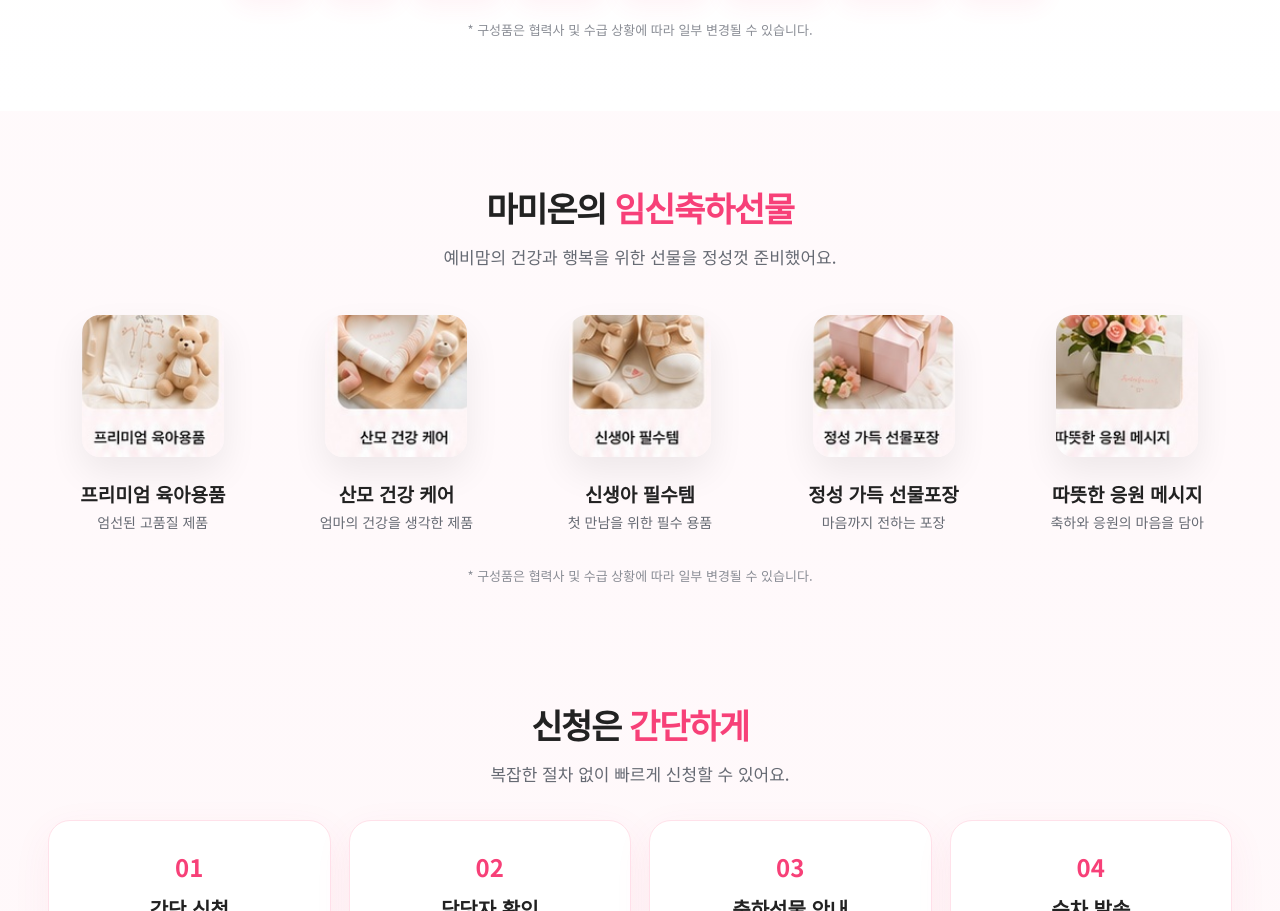
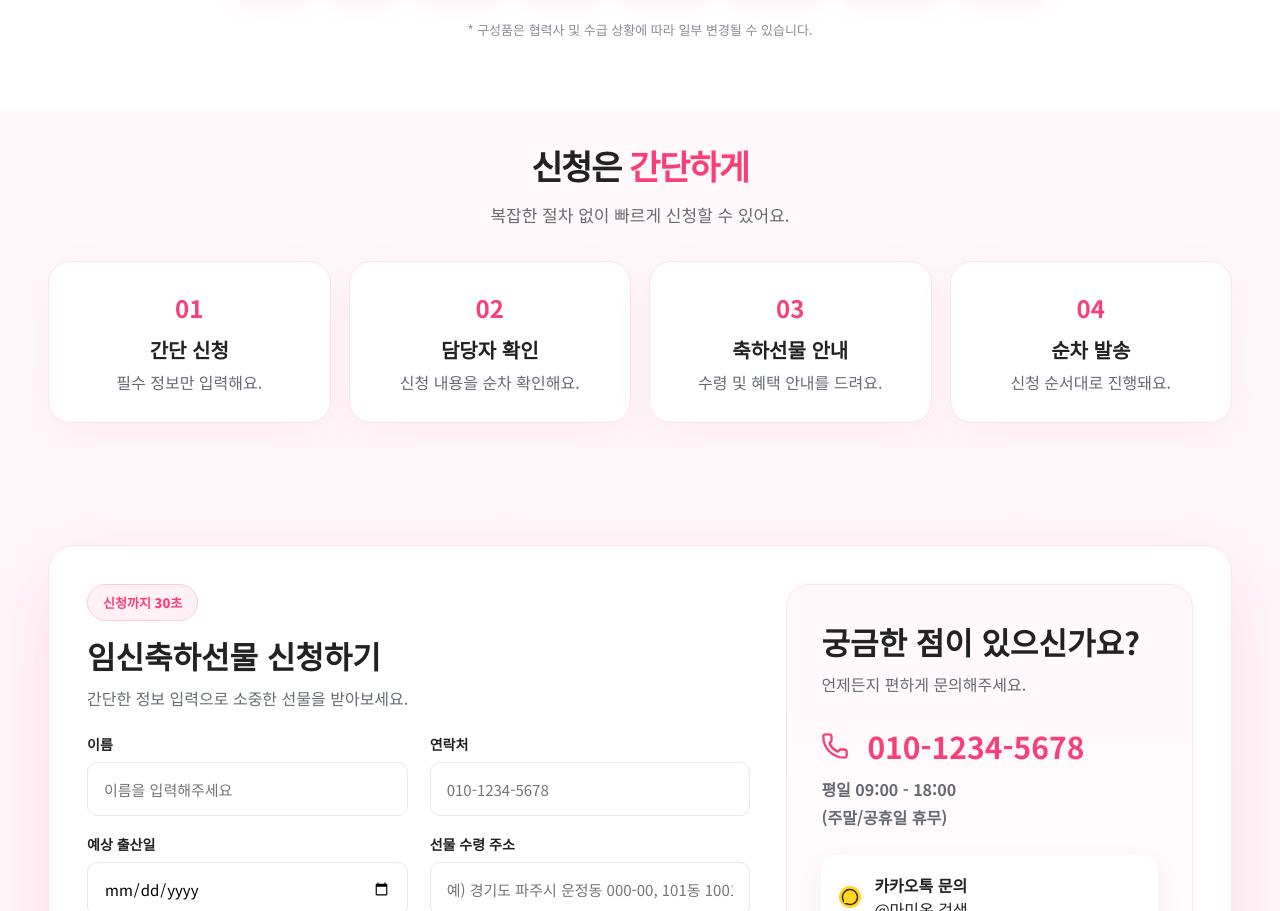
Before and after one commit to junchoi0521-cpu/mamion-3, a React (Vite) app: page / in a window 1280 px wide. Shown: the part 3274-4185 px from the top of the page. Built offline with nearby package versions, Linux system fonts and the light colour scheme.

Commit message:
Update main.jsx

```diff
--- a/src/main.jsx
+++ b/src/main.jsx
@@ -15,11 +15,6 @@ import {
 import './styles.css';
 
 import heroMom from './assets/hero-mom.jpg';
-import giftBaby from './assets/gift-baby.jpg';
-import giftCare from './assets/gift-care.jpg';
-import giftShoes from './assets/gift-shoes.jpg';
-import giftBox from './assets/gift-box.jpg';
-import giftFlower from './assets/gift-flower.jpg';
 import bunny from './assets/contact-bunny.jpg';
 import reviewShoes from './assets/review-shoes.jpg';
 import giftBoxOverview from './assets/gift-box-overview.jpg';
@@ -55,7 +50,6 @@ function App() {
       <Hero today={today} month={month} />
       <TrustBand />
       <GiftBoxSet />
-      <GiftIntro />
       <Process />
       <ApplySection onSubmitSuccess={increaseCount} />
       <Reviews />
@@ -233,35 +227,6 @@ function GiftBoxSet() {
       </div>
 
       <p className="gift-notice kit-note">* 구성품은 협력사 및 수급 상황에 따라 일부 변경될 수 있습니다.</p>
-    </section>
-  );
-}
-
-function GiftIntro() {
-  const gifts = [
-    { img: giftBaby, title: '프리미엄 육아용품', desc: '엄선된 고품질 제품' },
-    { img: giftCare, title: '산모 건강 케어', desc: '엄마의 건강을 생각한 제품' },
-    { img: giftShoes, title: '신생아 필수템', desc: '첫 만남을 위한 필수 용품' },
-    { img: giftBox, title: '정성 가득 선물포장', desc: '마음까지 전하는 포장' },
-    { img: giftFlower, title: '따뜻한 응원 메시지', desc: '축하와 응원의 마음을 담아' },
-  ];
-
-  return (
-    <section id="gift" className="gift-section">
-      <div className="title-center">
-        <h2>마미온의 <strong>임신축하선물</strong></h2>
-        <p>예비맘의 건강과 행복을 위한 선물을 정성껏 준비했어요.</p>
-      </div>
-      <div className="gift-grid">
-        {gifts.map((g) => (
-          <article className="gift-item" key={g.title}>
-            <img src={g.img} alt={g.title} />
-            <h3>{g.title}</h3>
-            <p>{g.desc}</p>
-          </article>
-        ))}
-      </div>
-      <p className="gift-notice">* 구성품은 협력사 및 수급 상황에 따라 일부 변경될 수 있습니다.</p>
     </section>
   );
 }
```
